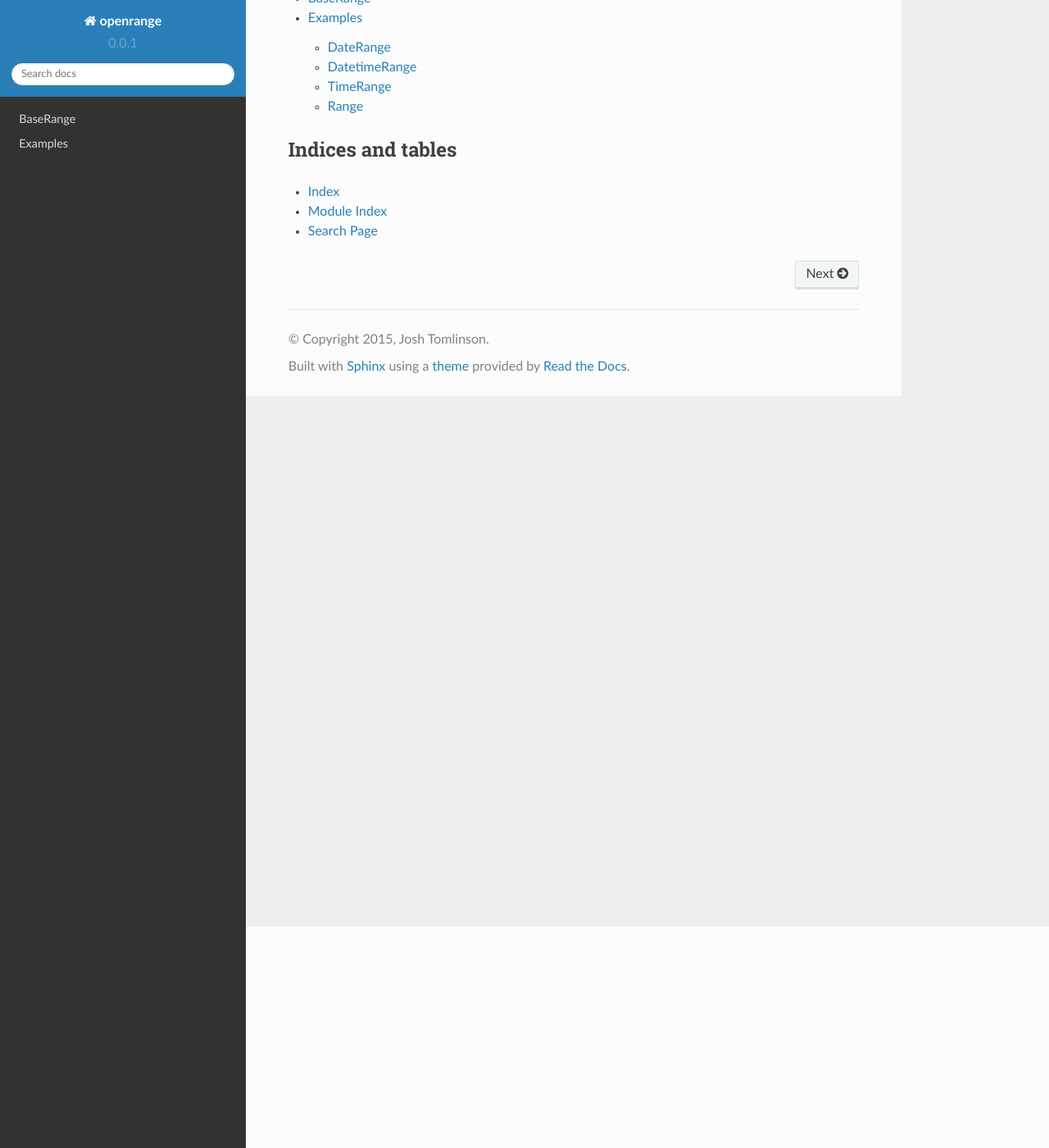
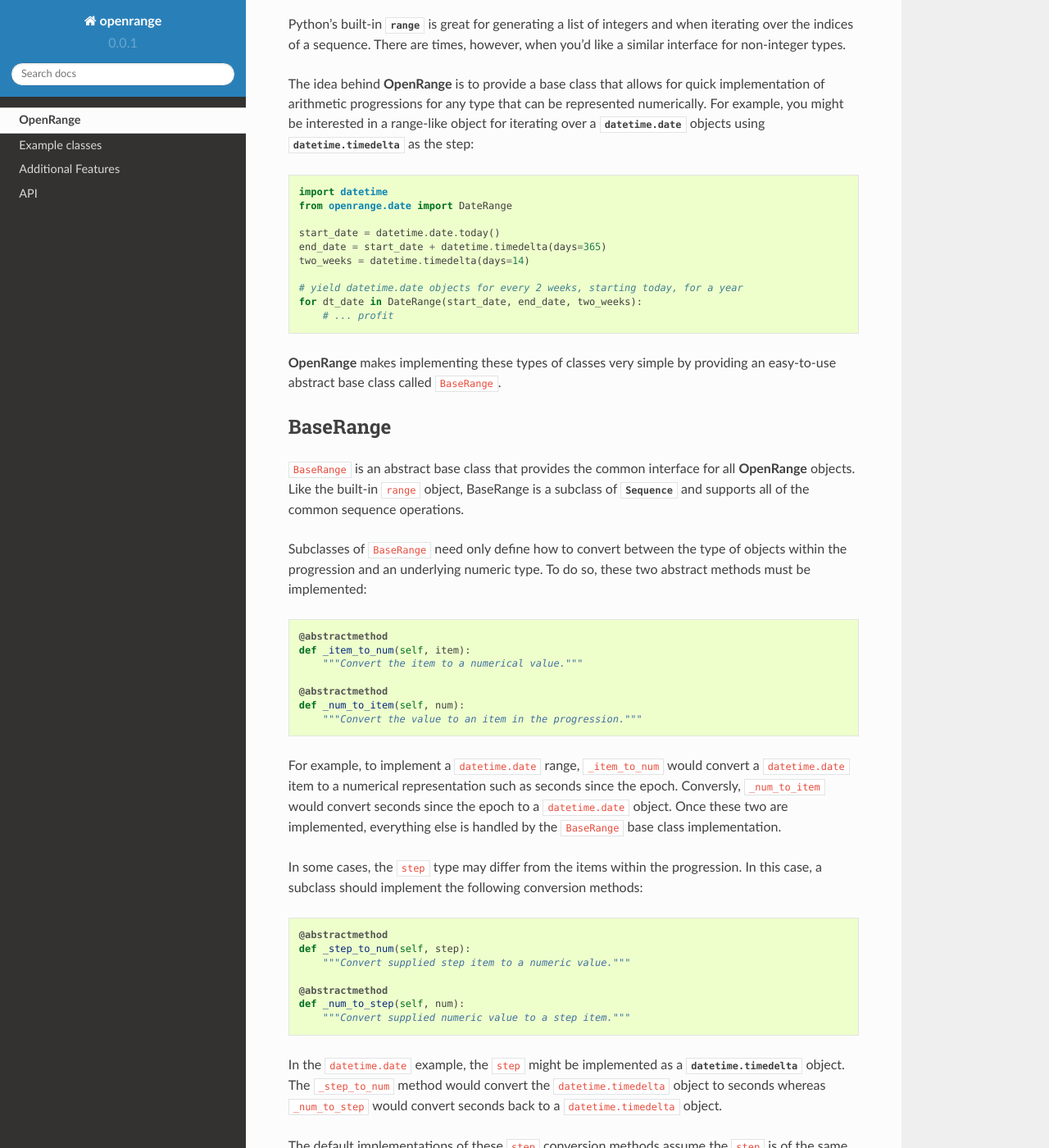
Before and after one commit to josh-t/OpenRange, a Sphinx documentation site: the page built from docs/index.rst, in a window 1280 px wide and 1400 px high, scrolled down 270 px. Shown: the whole window at 82% size. Built offline with Sphinx 7.4.7 and the Read the Docs theme 2.0.0, drawn with Linux system fonts in a browser that asks for light colours; some of the changed text lies outside the part shown.

Commit message:
Working on docs. Still WIP

```diff
--- a/docs/baserange.rst
+++ /dev/null
@@ -1,6 +0,0 @@
-
-#########
-BaseRange
-#########
-
-``BaseRange`` is an abstract base class ...
--- a/docs/index.rst
+++ b/docs/index.rst
@@ -1,20 +1,131 @@
+:tocdepth: 2
 
 #########
 OpenRange
 #########
 
-**OpenRange** provides a simple interface for building custom arithmetic
-progression objects. Basically, you can quickly create range-like generators
-for any objects that can be represented numerically.
+**OpenRange** provides a simple interface for building custom range-like
+objects for any type that can be represented numerically.
+
+Overview
+########
+
+Python's built-in :py:obj:`range` is great for generating a list of integers
+and when iterating over the indices of a sequence. There are times, however,
+when you'd like a similar interface for non-integer types.
+
+The idea behind **OpenRange** is to provide a base class that allows for quick
+implementation of arithmetic progressions for any type that can be represented
+numerically. For example, you might be interested in a range-like object for
+iterating over a :py:obj:`datetime.date` objects using
+:py:obj:`datetime.timedelta` as the step:
+
+.. code-block:: python
+
+    import datetime
+    from openrange.date import DateRange
+
+    start_date = datetime.date.today()
+    end_date = start_date + datetime.timedelta(days=365)
+    two_weeks = datetime.timedelta(days=14)
+
+    # yield datetime.date objects for every 2 weeks, starting today, for a year
+    for dt_date in DateRange(start_date, end_date, two_weeks):
+        # ... profit
+
+**OpenRange** makes implementing these types of classes very simple by
+providing an easy-to-use abstract base class called ``BaseRange``.
+
+BaseRange
+#########
+
+``BaseRange`` is an abstract base class that provides the common interface for
+all **OpenRange** objects. Like the built-in ``range`` object, BaseRange is a
+subclass of :py:class:`Sequence<collections.Sequence>` and supports all of the
+common sequence operations.
+
+Subclasses of ``BaseRange`` need only define how to convert between the type of
+objects within the progression and an underlying numeric type. To do so, these
+two abstract methods must be implemented:
+
+.. code-block:: python
+
+    @abstractmethod
+    def _item_to_num(self, item):
+        """Convert the item to a numerical value."""
+
+    @abstractmethod
+    def _num_to_item(self, num):
+        """Convert the value to an item in the progression."""
+
+
+For example, to implement a ``datetime.date`` range, ``_item_to_num`` would
+convert a ``datetime.date`` item to a numerical representation such as seconds
+since the epoch. Conversly, ``_num_to_item`` would convert seconds since the
+epoch to a ``datetime.date`` object. Once these two are implemented, everything
+else is handled by the ``BaseRange`` base class implementation.
+
+In some cases, the ``step`` type may differ from the items within the
+progression.  In this case, a subclass should implement the following
+conversion methods:
+
+.. code-block:: python
+
+    @abstractmethod
+    def _step_to_num(self, step):
+        """Convert supplied step item to a numeric value."""
+
+    @abstractmethod
+    def _num_to_step(self, num):
+        """Convert supplied numeric value to a step item."""
+
+In the ``datetime.date`` example, the ``step`` might be implemented as a
+:py:obj:`datetime.timedelta` object. The ``_step_to_num`` method would convert
+the ``datetime.timedelta`` object to seconds whereas ``_num_to_step`` would
+convert seconds back to a ``datetime.timedelta`` object.
+
+The default implementations of these ``step`` conversion methods assume the
+``step`` is of the same type as ``start`` and ``stop``, and therefore fall back
+to calling the ``_item_to_num`` and ``_num_to_item`` methods.
+
+.. note::
+
+    Unlike the built-in ``range``, ``BaseRange`` implements iteration as
+    inclusive of the ``stop`` value. The built-in ``range`` is exclusive of the
+    ``stop`` value because it is commonly used to generate integers for
+    zero-based indexing of lists. The typical usage of ``BaseRange`` will
+    likely not be to generate integer types and so the decision was made to
+    make the iteration inclusive of the ``stop`` value.
+
+Full implementation
+===================
+
+
+
+Support
+#######
+
+API
+###
+
+
+Installation
+############
+
+Contribute
+##########
 
 .. toctree::
-    :maxdepth: 2
+    :maxdepth: 3
+    :hidden:
 
-    baserange
+    self
     examples
+    features
+    api
 
 Indices and tables
-^^^^^^^^^^^^^^^^^^
+##################
 
 * :ref:`genindex`
 * :ref:`modindex`
--- a/openrange/__init__.py
+++ b/openrange/__init__.py
@@ -2,8 +2,6 @@
 from pkg_resources import get_distribution, DistributionNotFound
 
 from .base import BaseRange
-from .date import DateRange, DatetimeRange, TimeRange
-from .range_ import Range
 
 # ----------------------------------------------------------------------------
 
```
Also changed, not shown: docs/api.rst (added, +32 -0 lines), docs/api/modules.rst (deleted, +0 -7 lines), docs/api/openrange.base.rst (deleted, +0 -7 lines), docs/api/openrange.date.rst (deleted, +0 -7 lines), docs/api/openrange.range_.rst (deleted, +0 -7 lines), docs/api/openrange.rst (deleted, +0 -19 lines), docs/examples.rst (+24 -41 lines), docs/features.rst (added, +23 -0 lines), setup.py (+6 -1 lines), 7 other files.
